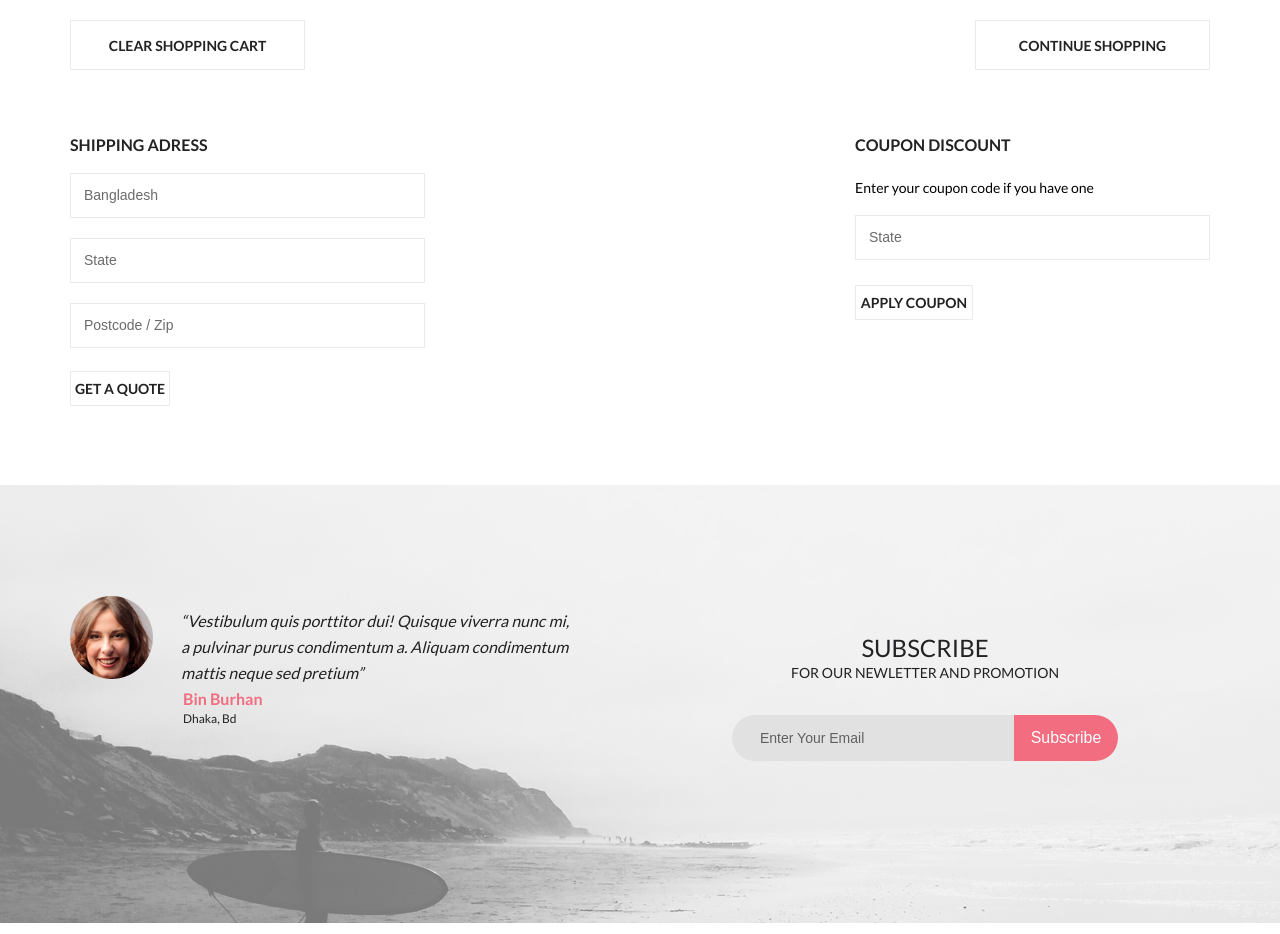
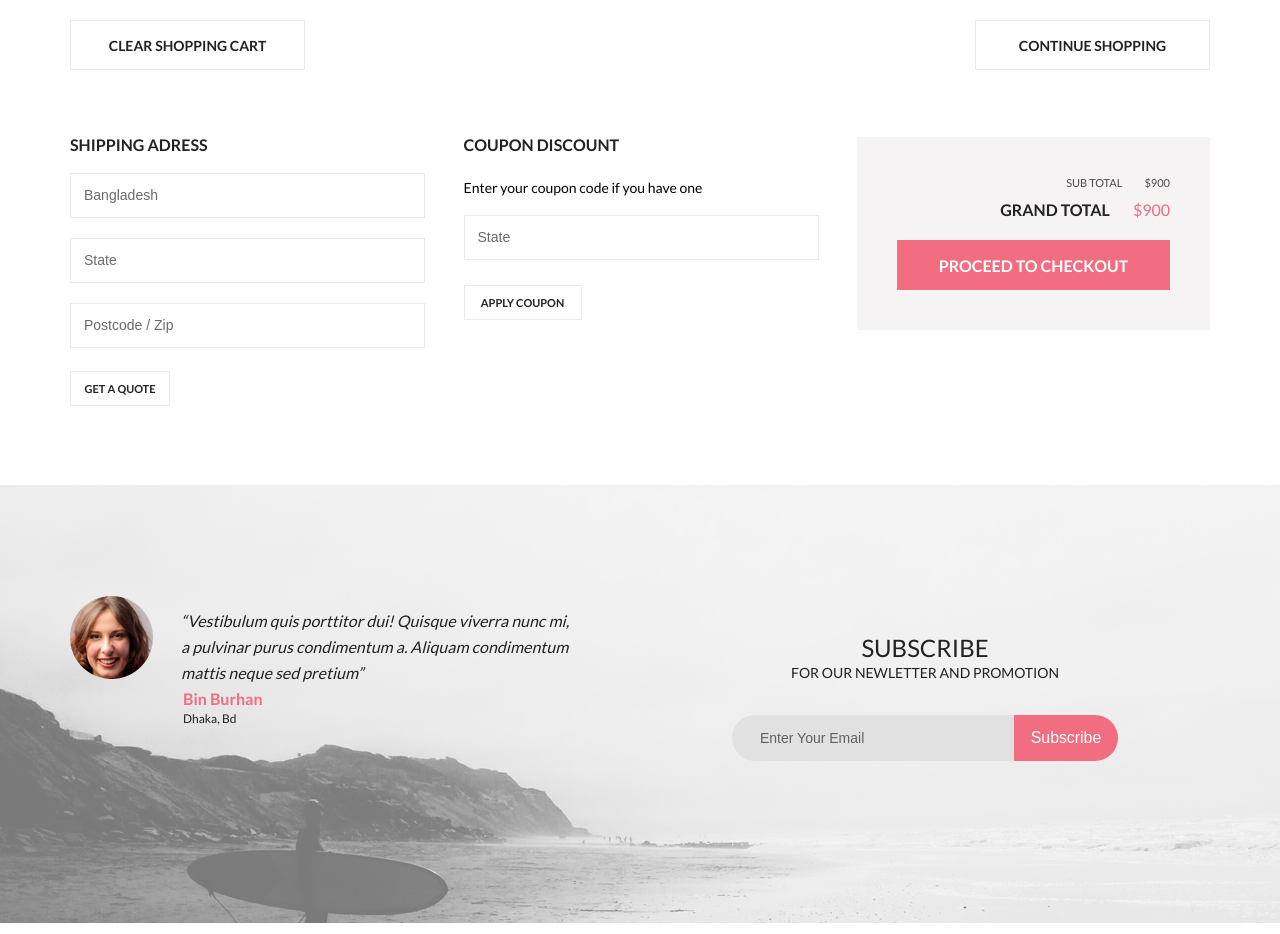
Before and after one commit to dan-an/geekbrains, a plain HTML site: page shopping-cart/index.html in a window 1280 px wide. Shown: the part 940-1874 px from the top of the page. Drawn offline with Linux system fonts and the light colour scheme.

Commit message:
shopping-cart finished

```diff
--- a/shopping-cart/index.html
+++ b/shopping-cart/index.html
@@ -561,6 +561,13 @@
                 </form>
                 <a href="javascript:void(0)" class="button button-black discount__form-button">Apply coupon</a>
             </article>
+            <article class="checkout">
+                <div class="total">
+                    <p class="sub-total">Sub total <span>$900</span></p>
+                    <p class="grand-total">GRAND TOTAL <span class="red">$900</span></p>
+                </div>
+                <a href="" class="button button__red checkout-button">proceed to checkout</a>
+            </article>
 
         </section>
         <section class="subscribe">
--- a/styles/style.css
+++ b/styles/style.css
@@ -1510,6 +1510,7 @@
         border: 1px solid #eaeaea;
         background-color: #ffffff;
         margin-top: 23px;
+        font-size: 11px;
     }
 
     .discount__disclaimer {
@@ -1526,4 +1527,50 @@
         height: 35px;
         border: 1px solid #eaeaea;
         background-color: #ffffff;
-    }
+        font-size: 11px;
+    }
+
+    .checkout {
+        display: flex;
+        height: 100%;
+        flex-direction: column;
+        align-items: flex-end;
+        padding: 40px;
+        background-color: #f5f3f3;
+    }
+
+    .total {
+        display: flex;
+        flex-direction: column;
+        align-items: flex-end;
+        padding-bottom: 22px;
+    }
+
+    .sub-total {
+        color: #4a4a4a;
+        font-size: 11px;
+        font-weight: 400;
+        text-transform: uppercase;
+        line-height: 11px;
+    }
+
+    .grand-total {
+        color: #222222;
+        font-size: 16px;
+        font-weight: 700;
+        text-transform: uppercase;
+        line-height: 16px;
+        padding-top: 14px;
+    }
+
+    .checkout-button {
+        width: 273px;
+        height: 50px;
+        font-size: 16px;
+        font-weight: 700;
+        text-transform: uppercase;
+    }
+
+    .total span {
+        margin-left: 20px;
+    }
```
